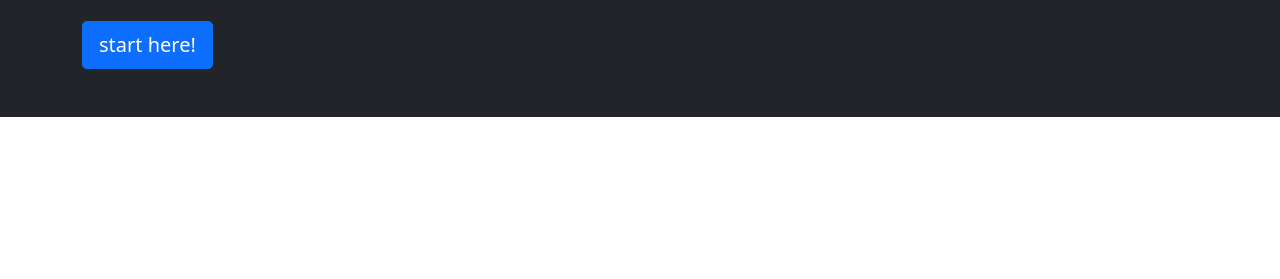
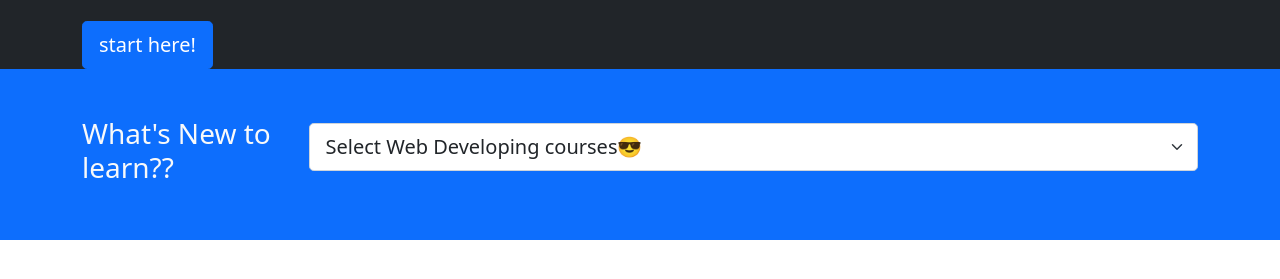
Before and after one commit to sanazSeifi/Bootstrap-Project-Web-II, a plain HTML site: page index.html in a window 1280 px wide. Shown: the part 303-582 px from the top of the page. Drawn offline with Linux system fonts and the light colour scheme.

Commit message:
add What's Up

```diff
--- a/index.html
+++ b/index.html
@@ -47,7 +47,7 @@
     </nav>
     <!--main-->
 
-    <section class="bg-dark text-light p-5 text-center text-sm-start">
+    <section class="bg-dark text-light p-5 p-lg-0 pt-lg-5 text-center text-sm-start">
       <div class="container">
         <div class="d-sm-flex align-items-center justify-content-between">
           <div>
@@ -65,6 +65,22 @@
       </div>
     </section>
 
+     <!--What"s Up-->
+     <section class="bg-primary text-light p-5">
+      <div class="container">
+        <div class="d-md-flex justify-content-between align-items-center">
+          <h3 mb-3 mb-md-0>What's New to learn??</h3>
+          <select class="form-select form-select-lg mb-3" aria-label=".form-select-lg example">
+            <option selected>Select Web Developing courses😎</option>
+            <option value="1">JavaScript</option>
+            <option value="2">React</option>
+            <option value="3">Html & CSS</option>
+            <option value="3">More</option>
+          </select>
+        </div>
+      </div>
+    </section>
+
     <!-- Optional JavaScript; choose one of the two! -->
     <!-- Option 1: jQuery and Bootstrap Bundle (includes Popper) -->
     <script src="js/jquery.min.js"></script>
```
